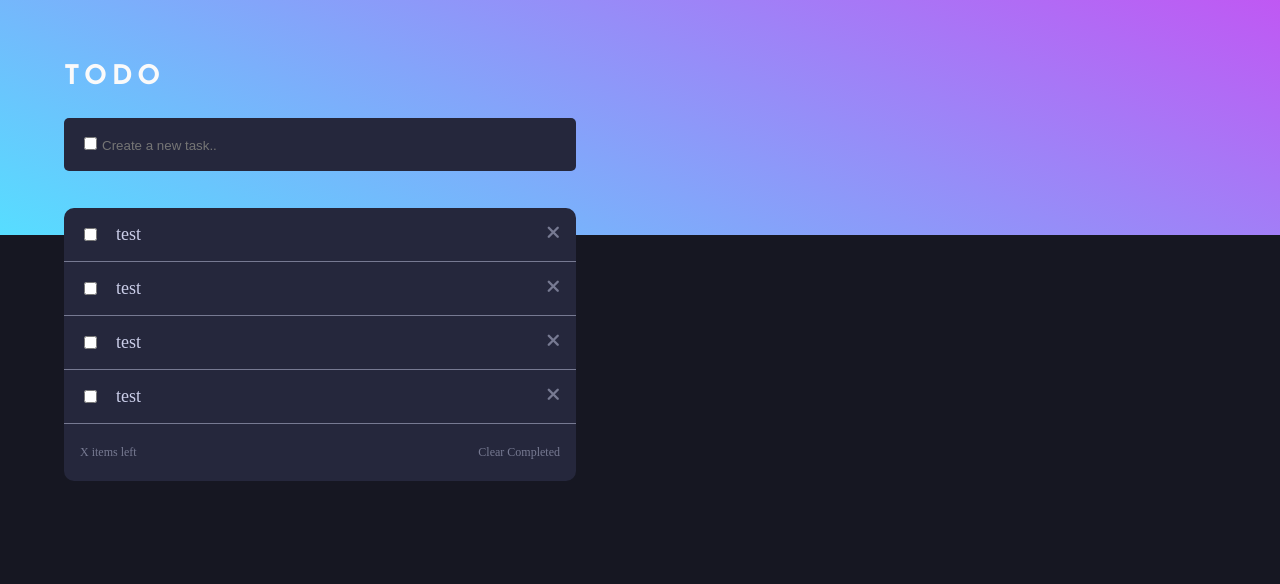
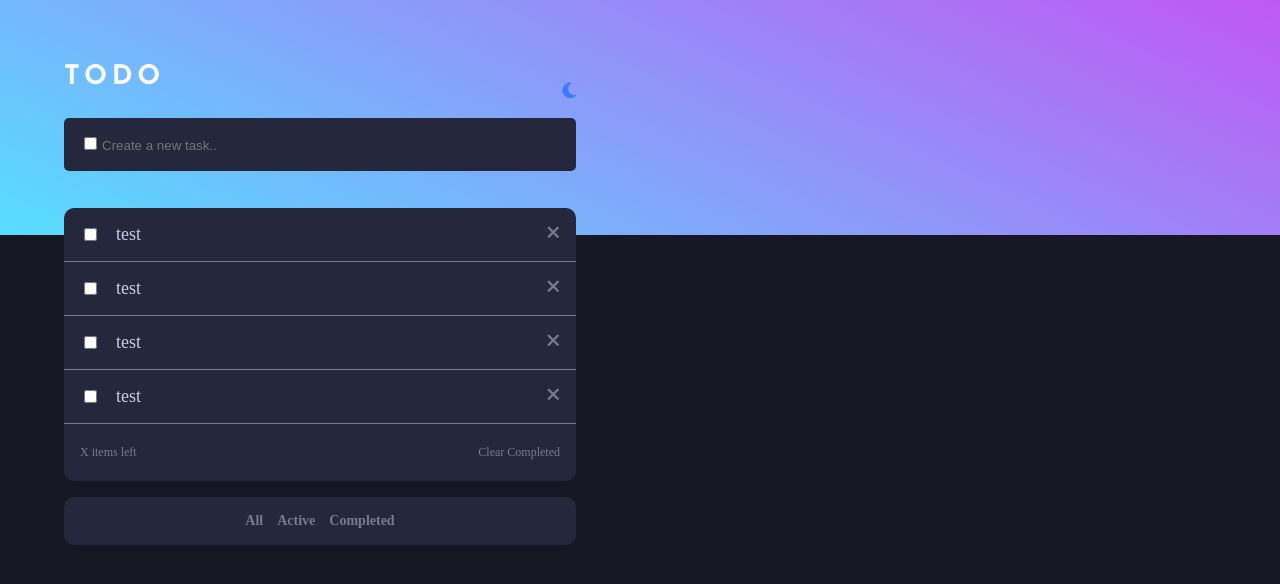
Before and after one commit to Utakato/better.meV2, a React (Create React App) app in the folder client/: page / in a window 1280 px wide. Shown: the top 584 px of the page. Built offline with nearby package versions, Linux system fonts and the light colour scheme.

Commit message:
Add darkMode functionality

```diff
--- a/client/src/App.js
+++ b/client/src/App.js
@@ -1,6 +1,5 @@
 import Header from "./components/Header";
 import Main from "./components/Main";
-import TaskList from "./components/TaskList"
 
 function App() {
   return (
--- /dev/null
+++ b/client/src/actions/darkMode.js
@@ -0,0 +1,10 @@
+export const updateDarkMode = (bool) => (dispatch) => {
+    try {
+        dispatch({
+            type:"updateDarkMode",
+            payload: bool
+        })
+    } catch(error) {
+        console.log(error.message)
+    }
+}
--- /dev/null
+++ b/client/src/components/DarkButton/index.jsx
@@ -0,0 +1,18 @@
+import "./style.css"
+import {useSelector, useDispatch} from "react-redux"
+import * as darkModeAction from "../../actions/darkMode"
+const DarkButton = () => {
+    let dispatch = useDispatch()
+    let darkModeState = useSelector(state => state.darkMode)
+
+    let handleClick = () => {
+        dispatch(darkModeAction.updateDarkMode(!darkModeState))
+    }
+    return (
+        <div className="dark-mode" onClick={handleClick}>
+            {darkModeState ? <i class="fas fa-sun"></i> : <i class="fas fa-moon"></i>}
+        </div>
+    )
+}
+
+export default DarkButton
--- /dev/null
+++ b/client/src/components/DarkButton/style.css
@@ -0,0 +1,11 @@
+.dark-mode {
+    cursor: pointer;
+}
+
+.fa-sun {
+    color: var(--clr-primary-100);
+}
+
+.fa-moon {
+    color: var(--clr-primary-100);
+}
--- a/client/src/components/Header/index.jsx
+++ b/client/src/components/Header/index.jsx
@@ -1,12 +1,13 @@
 import "./style.css"
 import TaskInput from "../TaskInput"
+import DarkButton from "../DarkButton"
 
 const Header = () => {
     return (
         <section className="header">
             <div className="split">
                 <h1>TODO</h1>
-                <i></i>
+                <DarkButton/>
             </div>
             <TaskInput />
         </section>
--- a/client/src/components/Header/style.css
+++ b/client/src/components/Header/style.css
@@ -10,3 +10,10 @@ h1 {
     letter-spacing: 0.3rem;
     margin-bottom: 1em;
 }
+
+.split {
+    width: 512px;
+    display: flex;
+    justify-content: space-between;
+    align-items: center;
+}
--- /dev/null
+++ b/client/src/components/SortOptions/index.jsx
@@ -0,0 +1,15 @@
+import "./style.css"
+
+const SortOptions = () => {
+    return (
+        <div className="sort-options">
+            <div className="sort-card">
+                <div className="sort">All</div>
+                <div className="sort">Active</div>
+                <div className="sort">Completed</div>
+            </div>
+        </div>
+    )
+}
+
+export default SortOptions
--- /dev/null
+++ b/client/src/components/SortOptions/style.css
@@ -0,0 +1,18 @@
+.sort-card {
+    display: flex;
+    justify-content: center;
+    align-items: center;
+    gap: 14px;
+    font-size: 14px;
+    font-weight: 700;
+    color: var(--clr-secondary-text);
+    background-color: var(--clr-primary-main);
+    padding: 1rem;
+    border-radius: 10px;
+    margin-top: 1rem;
+}
+
+.sort:hover {
+    color: var(--clr-primary-100);
+    cursor:pointer;
+}
--- a/client/src/components/TaskList/index.jsx
+++ b/client/src/components/TaskList/index.jsx
@@ -1,4 +1,5 @@
 import Options from "../Options"
+import SortOptions from "../SortOptions"
 import Task from "../Task"
 import "./style.css"
 
@@ -10,6 +11,7 @@ const TaskList = () => {
             <Task name="test" completed={false}/>
             <Task name="test" completed={false}/>
             <Options />
+            <SortOptions />
         </div>
 
     )
--- /dev/null
+++ b/client/src/features/darkmode/index.js
@@ -0,0 +1,12 @@
+const darkModeReducer = (state=false, action) => {
+    switch(action.type) {
+        case "updateDarkMode": {
+            return action.payload
+        }
+
+        default : return state
+    }
+
+}
+
+export default darkModeReducer
--- a/client/src/index.js
+++ b/client/src/index.js
@@ -9,7 +9,7 @@ ReactDOM.render(
 
   <React.StrictMode>
     <Provider store={store}>
-    <App />
+      <App />
     </Provider>
   </React.StrictMode>,
   document.getElementById('root')
--- a/client/src/reducers/index.js
+++ b/client/src/reducers/index.js
@@ -1,8 +1,9 @@
 import {combineReducers} from "redux"
 import taskReducer from "../features/task"
-
+import darkModeReducer from "../features/darkmode"
 const rootReducer = combineReducers({
     task: taskReducer,
+    darkMode: darkModeReducer,
 })
 
 export default rootReducer
```
